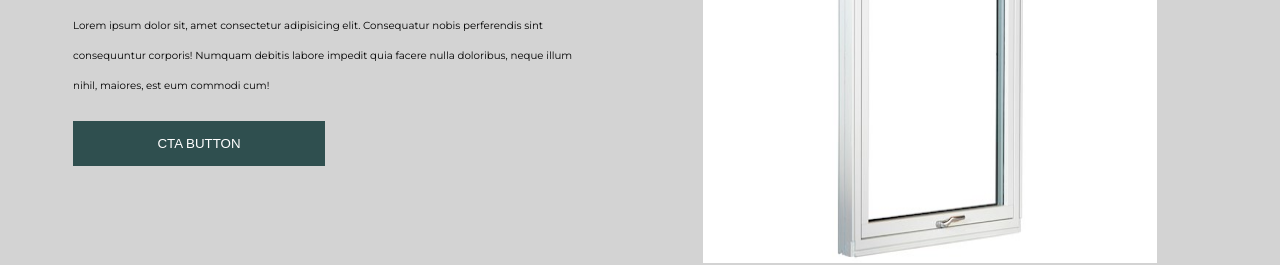
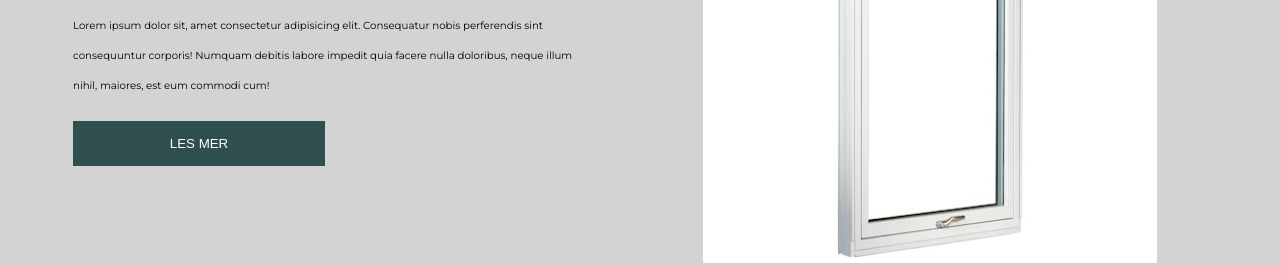
Before and after one commit to DevrMichael/dovre-vinduer, a React (Create React App) app: page / in a window 1280 px wide. Shown: the part 2800-3065 px from the top of the page. Built offline with nearby package versions, Linux system fonts and the light colour scheme.

Commit message:
Change window buttons text

```diff
--- a/src/components/FastkarmVindu.js
+++ b/src/components/FastkarmVindu.js
@@ -9,7 +9,7 @@ function FastkarmVindu() {
           <p>
             {windows[1].content}
           </p>
-          <button className="primaryButton">CTA Button</button>
+          <button className="primaryButton">Les Mer</button>
         </div>
         <div className="window-image">
           <img src={windows[1].image} alt="" />
--- a/src/components/InnadslaendeVindu.js
+++ b/src/components/InnadslaendeVindu.js
@@ -9,7 +9,7 @@ function InnadslaendeVindu() {
           <p>
             {windows[2].content}
           </p>
-          <button className="primaryButton">CTA Button</button>
+          <button className="primaryButton">Les Mer</button>
         </div>
         <div className="window-image">
           <img src={windows[2].image} alt="" />
--- a/src/components/KombinasjonVindu.js
+++ b/src/components/KombinasjonVindu.js
@@ -9,7 +9,7 @@ function KombinasjonVindu() {
           <p>
             {windows[5].content}
           </p>
-          <button className="primaryButton">CTA Button</button>
+          <button className="primaryButton">Les Mer</button>
         </div>
         <div className="window-image">
           <img src={windows[5].image} alt="" />
--- a/src/components/SpesialVindu.js
+++ b/src/components/SpesialVindu.js
@@ -9,7 +9,7 @@ function SpesialVindu() {
           <p>
             {windows[3].content}
           </p>
-          <button className="primaryButton">CTA Button</button>
+          <button className="primaryButton">Les Mer</button>
         </div>
         <div className="window-image">
           <img src={windows[3].image} alt="" />
--- a/src/components/ToppSidehengsletVindu.js
+++ b/src/components/ToppSidehengsletVindu.js
@@ -9,7 +9,7 @@ function ToppSidehengsletVindu() {
           <p>
             {windows[0].content}
           </p>
-          <button className="primaryButton">CTA Button</button>
+          <button className="primaryButton">Les Mer</button>
         </div>
         <div className="window-image">
           <img src={windows[0].image} alt="" />
--- a/src/components/ToppsvingVindu.js
+++ b/src/components/ToppsvingVindu.js
@@ -9,7 +9,7 @@ function ToppsvingVindu() {
           <p>
             {windows[4].content}
           </p>
-          <button className="primaryButton">CTA Button</button>
+          <button className="primaryButton">Les Mer</button>
         </div>
         <div className="window-image">
           <img src={windows[4].image} alt="" />
```
